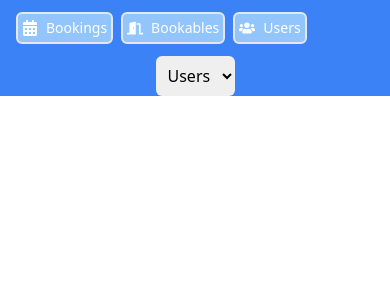
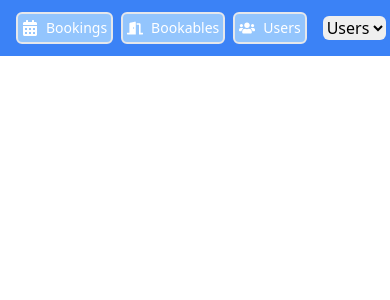
Before and after one commit to egba001/bookings_manager, a React (Create React App) app: page / in a window 390 px wide. Shown: the top 300 px of the page. Built offline with nearby package versions, Linux system fonts and the light colour scheme.

Commit message:
responsive navigation bar

```diff
--- a/src/App.js
+++ b/src/App.js
@@ -9,22 +9,22 @@ import UserPicker from "./components/Users/UserPicker.js";
 function App() {
   return (
     <Router>
-        <header className='flex flex-col md:flex-row bg-blue-500 w-screen'>
+        <header className='flex bg-blue-500 w-full justify-between'>
           <nav className='w-full px-4 md:w-1/2 lg:w-1/3'>
             <ul className='py-3 flex w-full px-0'>
-              <li className='btn mr-2 hover:bg-blue-100 hover:shadow-lg'>
-                <NavLink to="/bookings" className="flex items-center justify-center">
+              <li className='btn mr-2 hover:bg-blue-500'>
+                <NavLink to="/bookings" className="flex text-center items-center justify-center">
                   <FaCalendarAlt />
                   <span className='icon-space'>Bookings</span>
                 </NavLink>
               </li>
-              <li className='btn mr-2 hover:bg-blue-100 hover:shadow-lg'>
+              <li className='btn mr-2 hover:bg-blue-500'>
                 <NavLink to="/bookables" className="flex text-center items-center  justify-center">
                   <FaDoorOpen />
                   <span className='icon-space'>Bookables</span>
                 </NavLink>
               </li>
-              <li className='btn mr-2 hover:bg-blue-100 hover:shadow-lg'>
+              <li className='btn hover:bg-blue-500'>
                 <NavLink to="/users" className="flex text-center items-center  justify-center">
                   <FaUsers />
                   <span className='icon-space'>Users</span>
--- a/src/components/Users/UserPicker.js
+++ b/src/components/Users/UserPicker.js
@@ -3,7 +3,7 @@ import '../../index.css';
 
 function UserPicker () {
     return (
-        <select className='p-2 h-fit self-center rounded-md md:self-end md:mr-3'>
+        <select className='p-.5 h-fit rounded-md self-center mr-4'>
             <option>Users</option>
         </select>
     )
```
